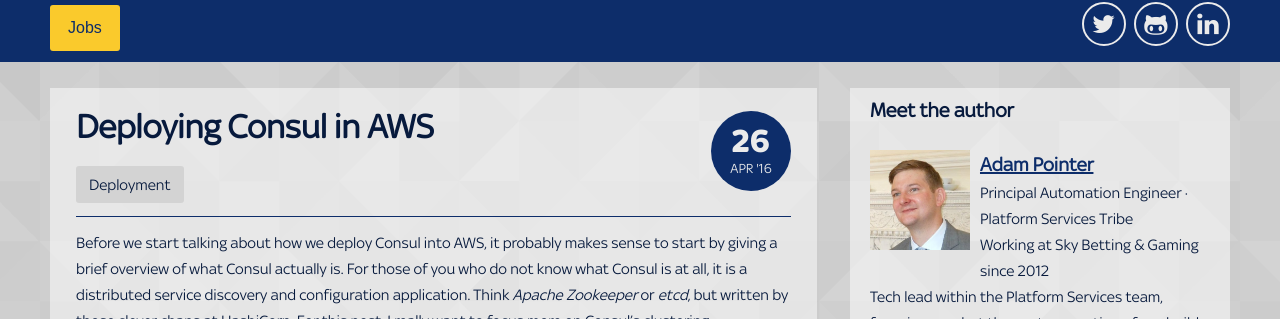
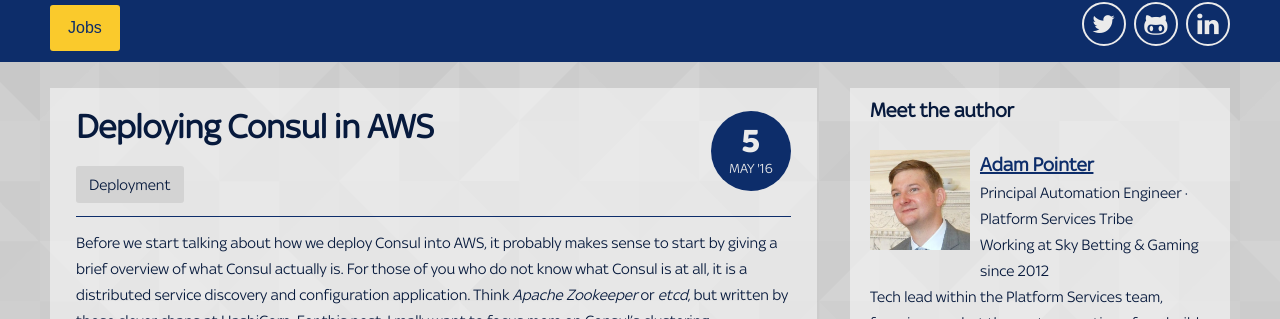
Before and after one commit to skybet/skybet.github.io, a Jekyll site: the page built from _posts/2016-05-05-aws-and-consul.md, in a window 1280 px wide and 900 px high. Shown: the part 358-677 px from the top of the window. Built offline with Jekyll 4.4.1, drawn with Linux system fonts in a browser that asks for light colours; nearby versions of some CDN libraries; some web fonts are replaced; comment, search, counter and statistics services are not loaded.

Commit message:
Update and rename 2016-04-26-aws-and-consul.md to 2016-05-05-aws-and-consul.md

```diff
--- a/_posts/2016-04-26-aws-and-consul.md
+++ b/_posts/2016-05-05-aws-and-consul.md
@@ -1,7 +1,7 @@
 ---
 layout:     post
 title:      Deploying Consul in AWS
-date:       2016-04-26 07:00:00
+date:       2016-05-05 07:00:00
 summary:    Looking at deploying a Consul cluster into AWS and how we can rollout upgrades with no loss of service
 author:     adam_pointer
 image:      consul_logo.png
```
